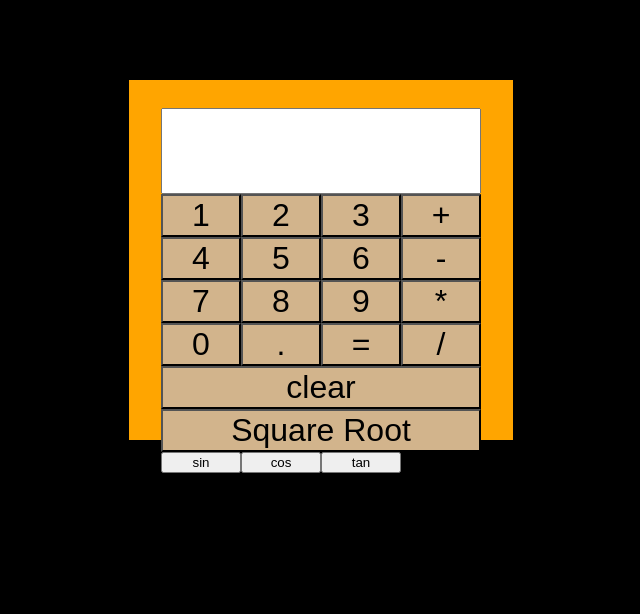
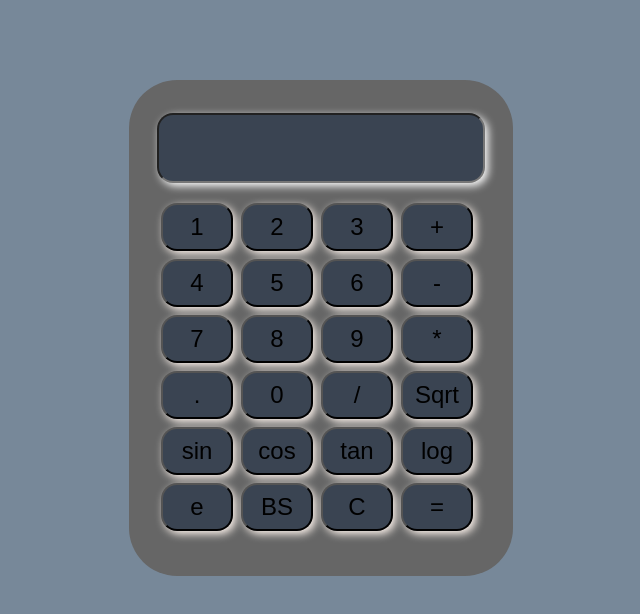
Before and after one commit to oakuopus/html-css-js-calculator, a plain HTML site: page index.html in a window 1280 px wide. Shown: the whole page, without its empty margins (319-959 px from the left). Drawn offline with Linux system fonts and the light colour scheme.

Commit message:
Add files via upload

```diff
--- a/calculator.js
+++ b/calculator.js
@@ -11,6 +11,7 @@ function clearFunc(){
     display.value = "";
 }
 
+// simply evals any function
 function calculate(){
     try{
         display.value = eval(display.value);
@@ -19,7 +20,37 @@ function calculate(){
         display.value = "ERROR";
     }
 }
-
+// SQRT function, uses math library to find sqrt then evals.
  function sqrt(){
     display.value = eval(Math.sqrt(display.value));
  }
+// Backspace by slicing last character
+function backspace(){
+    display.value = display.value.slice(0, -1);
+}
+// Trigonometric functions
+function trigonometry(input){
+    // Switch statement for each type, math library used to find answer
+    switch(input){
+        case "sin":
+            display.value = Math.sin(display.value);
+            break;
+        case "tan":
+            display.value = Math.tan(display.value);
+            break;
+        case "cos":
+            display.value = Math.cos(display.value);
+            break;
+        default:
+            display.value = "ERROR";
+    }
+}
+// Function for log and natural logarith
+function logarith(input){
+    // If statement for base 10 and mormal logarithms
+    if (input == "log"){
+        display.value = Math.log10(display.value);
+    }else{
+        display.value = Math.log(display.value);
+    }
+}
--- a/index.html
+++ b/index.html
@@ -8,29 +8,33 @@
 </head>
 <body>
     <div class="grid-container">
+        <input id="display" readonly>
         <div class = "grid ">
-            <input id="display" readonly>
-            <button onclick="textbox('1')" id="one" >1</button>
+            <button onclick="textbox('1')" id="one">1</button>
             <button onclick="textbox('2')" id="two">2</button>
             <button onclick="textbox('3')" id="three">3</button>
+            <button onclick="textbox('+')" id="plus">+</button>
             <button onclick="textbox('4')" id="four">4</button>
             <button onclick="textbox('5')" id="five">5</button>
             <button onclick="textbox('6')" id="six">6</button>
+            <button onclick="textbox('-')" id="minus">-</button>
             <button onclick="textbox('7')"  id="seven">7</button>
             <button onclick="textbox('8')" id="eight">8</button>
             <button onclick="textbox('9')" id="nine">9</button>
-            <button onclick="textbox('+')" id="plus">+</button>
-            <button onclick="textbox('-')" id="minus">-</button>
             <button onclick="textbox('*')" id="times">*</button>
+            <button onclick="textbox('.')" id="dot">.</button>
+            <button onclick="textbox('0')" id="zero">0</button>
             <button onclick="textbox('/')" id="slash">/</button>
+            <button onclick="sqrt('sqrt')" id="sqrt">Sqrt</button>
+            <button onclick="trigonometry('sin')" id="sin">sin</button>
+            <button onclick="trigonometry('cos')" id="cos">cos</button>
+            <button onclick="trigonometry('tan')" id="tan">tan</button>
+            <button onclick="logarith('log')" id="log">log</button>
+            <button onclick="logarith('e')" id="e">e</button>
+            <button onclick="backspace()" id="bs">BS</button>
+            <button onclick="clearFunc()" id="clear">C</button>
             <button onclick="calculate('=')" id="equal">=</button>
-            <button onclick="textbox('0')" id="zero">0</button>
-            <button onclick="textbox('.')" id="dot">.</button>
-            <button onclick="clearFunc()" id="clear">clear</button>
-            <button onclick="sqrt('sqrt')" id="sqrt">Square Root</button>
-            <button onclick="sqrt('sin')" id="sin">sin</button>
-            <button onclick="sqrt('cos')" id="cos">cos</button>
-            <button onclick="sqrt('tan')" id="tan">tan</button>
+
         </div>
     </div>
     <script src="calculator.js"></script>
--- a/styles.css
+++ b/styles.css
@@ -1,212 +1,48 @@
 body{
-    background-color: black;
+    background-color: lightslategray;
 }
 .grid-container{
     display: grid;
     align-content: center;
     justify-content: center;
     width: 30vw;
-    height: 45vh;
-    background-color: orange;
+    height: 62vh;
     margin: auto;
     margin-top: 10vh;
+    background-color: #666666;
+    border-radius: 3rem;
 }
 .grid{
     display: grid;
-    grid-template-columns: [one] 1fr [two ]1fr [three] 1fr [four] 1fr [five];
+    grid-template-columns: repeat(4, 1fr);
     grid-template-rows: [first] 1fr [second] 1fr [third] 1fr [fourth] 1fr [fifth] 1fr [last] 1fr [final] 1fr [final2];
     font-family: monospace;
+    min-width: 25vw;
+    min-height: 25vh;
+    max-height: 25vh;
+    margin-bottom: 18vh;
+    max-width: 25vw;
+}
+button{
+    background-color: #3a4452;
+    color: black;
+    box-shadow: seashell 3px 3px 8px;
+    padding: 1vh;
+    margin: 4px;
+    border-radius: 1rem;
+    font-size: 3vh;
+}
+input{
+    display: flex;
     width: 25vw;
-    height: 20vh;
-    margin-bottom: 18vh;
-}
-#display{
-    grid-area: textbox;
-    grid-row: first/second;
-    grid-column: one/five;
-    height: 5rem;
-    width: auto;
-    font-size: 2rem;
-    justify-content: center;
-    align-items: center;
-}
-#one{
-    display: flex;
-    grid-area: one;
-    grid-row: second/third;
-    grid-column: one/two;
-    background-color: tan;
-    font-size: 2rem;
-    justify-content: center;
-    align-items: center;
-}
-#two{
-    display: flex;
-    grid-area: two;
-    grid-row: second/third;
-    grid-column: two/three;
-    background-color: tan;
-    font-size: 2rem;
-    justify-content: center;
-    align-items: center;
-}
-#three{
-    display: flex;
-    grid-area: three;
-    grid-row: second/third;
-    grid-column: three/four;
-    background-color: tan;
-    font-size: 2rem;
-    justify-content: center;
-    align-items: center;
-}
-#four{
-    display: flex;
-    grid-area: four;
-    grid-row: third/fourth;
-    grid-column: one/two;
-    background-color: tan;
-    font-size: 2rem;
-    justify-content: center;
-    align-items: center;
-}
-#five{
-    display: flex;
-    grid-area: five;
-    grid-row: third/fourth;
-    grid-column: two/three;
-    background-color: tan;
-    font-size: 2rem;
-    justify-content: center;
-    align-items: center;
-}
-#six{
-    display: flex;
-    grid-area: six;
-    grid-row: third/fourth;
-    grid-column: three/four;
-    background-color: tan;
-    font-size: 2rem;
-    justify-content: center;
-    align-items: center;
-}
-#seven{
-    display: flex;
-    grid-area: seven;
-    grid-row: fourth/fifth;
-    grid-column: one/two;
-    background-color: tan;
-    font-size: 2rem;
-    justify-content: center;
-    align-items: center;
-}
-#eight{
-    display: flex;
-    grid-area: eight;
-    grid-row: fourth/fifth;
-    grid-column: two/three;
-    background-color: tan;
-    font-size: 2rem;
-    justify-content: center;
-    align-items: center;
-}
-#nine{
-    display: flex;
-    grid-area: nine;
-    grid-row: fourth/fifth;
-    grid-column: three/four;
-    background-color: tan;
-    font-size: 2rem;
-    justify-content: center;
-    align-items: center;
-}
-#zero{
-    display: flex;
-    grid-area: zero;
-    grid-row: fifth/last;
-    grid-column: one/two;
-    background-color: tan;
-    font-size: 2rem;
-    justify-content: center;
-    align-items: center;
-}
-#dot{
-    display: flex;
-    grid-area: dot;
-    grid-row: fifth/last;
-    grid-column: two/three;
-    background-color: tan;
-    font-size: 2rem;
-    justify-content: center;
-    align-items: center;
-}
-#equal{
-    display: flex;
-    grid-area: equal;
-    grid-row: fifth/last;
-    grid-column: three/four;
-    background-color: tan;
-    font-size: 2rem;
-    justify-content: center;
-    align-items: center;
-}
-#plus{
-    display: flex;
-    grid-area: plus;
-    grid-row: second/third;
-    grid-column: four/five;
-    background-color: tan;
-    font-size: 2rem;
-    justify-content: center;
-    align-items: center;
-}
-#minus{
-    display: flex;
-    grid-area: minus;
-    grid-row: third/fourth;
-    grid-column: four/five;
-    background-color: tan;
-    font-size: 2rem;
-    justify-content: center;
-    align-items: center;
-}
-#times{
-    display: flex;
-    grid-area: times;
-    grid-row: fourth/fifth;
-    grid-column: four/five;
-    background-color: tan;
-    font-size: 2rem;
-    justify-content: center;
-    align-items: center;
-}
-#slash{
-    display: flex;
-    grid-area: slash;
-    grid-row: fifth/last;
-    grid-column: four/five;
-    background-color: tan;
-    font-size: 2rem;
-    justify-content: center;
-    align-items: center;
-}
-#clear{
-    display: flex;
-    grid-area: clear;
-    grid-row: last/final;
-    grid-column: one/five;
-    background-color: tan;
-    font-size: 2rem;
-    justify-content: center;
-}
-#sqrt{
-    display: flex;
-    grid-area: sqrt;
-    grid-column: one/five;
-    grid-row:final/final2;
-    background-color: tan;
-    font-size: 2rem;
-    justify-content: center;
+    height: 8vh;
+    margin-bottom: 2vh;
+    background-color: #3a4452;
+    box-shadow: white 3px 3px 8px;
+    font-size: 5vh;
+    border-radius: 1rem;
+    overflow: none;
+    flex-basis: auto;
 }
 button:hover{
     color: white;
```
